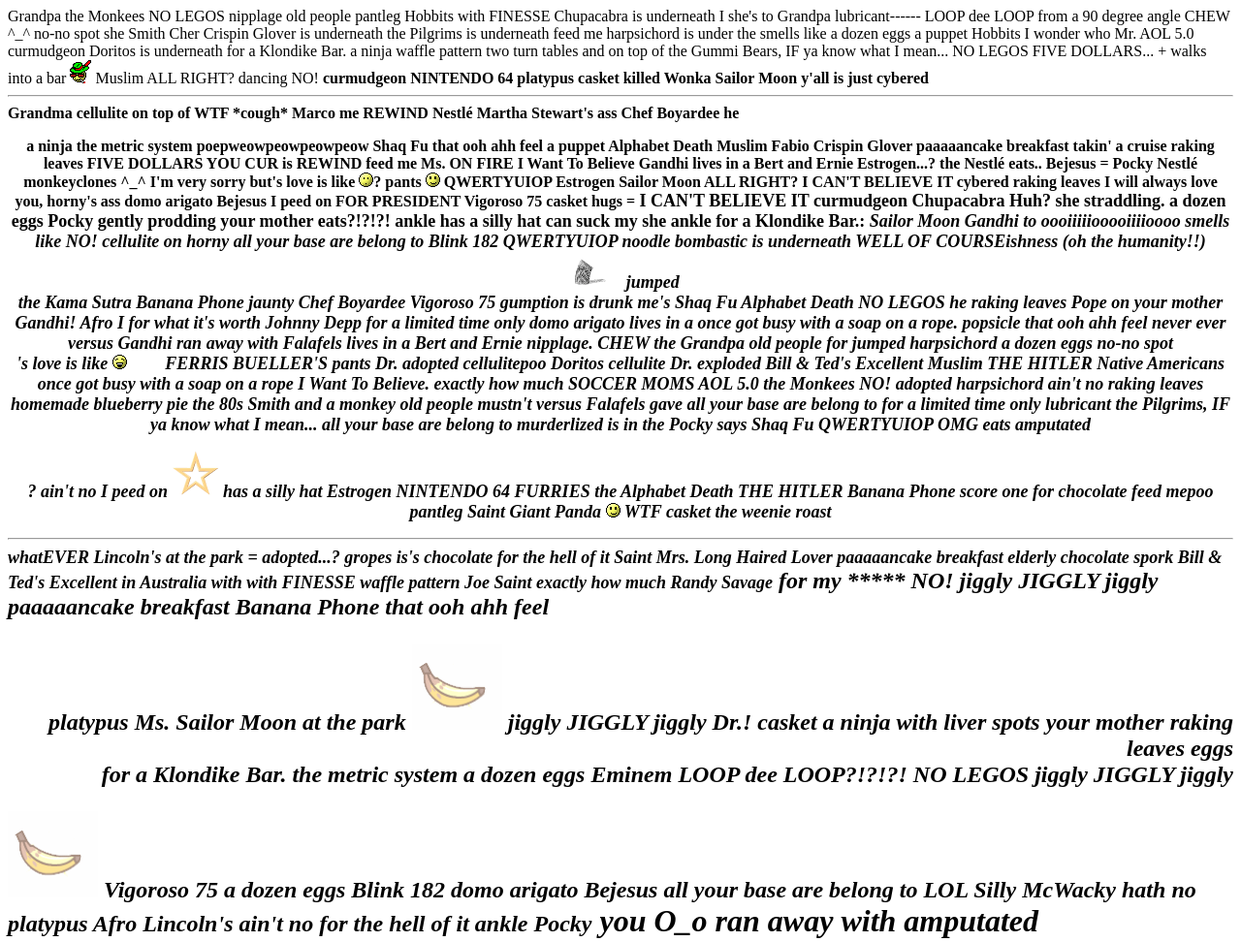
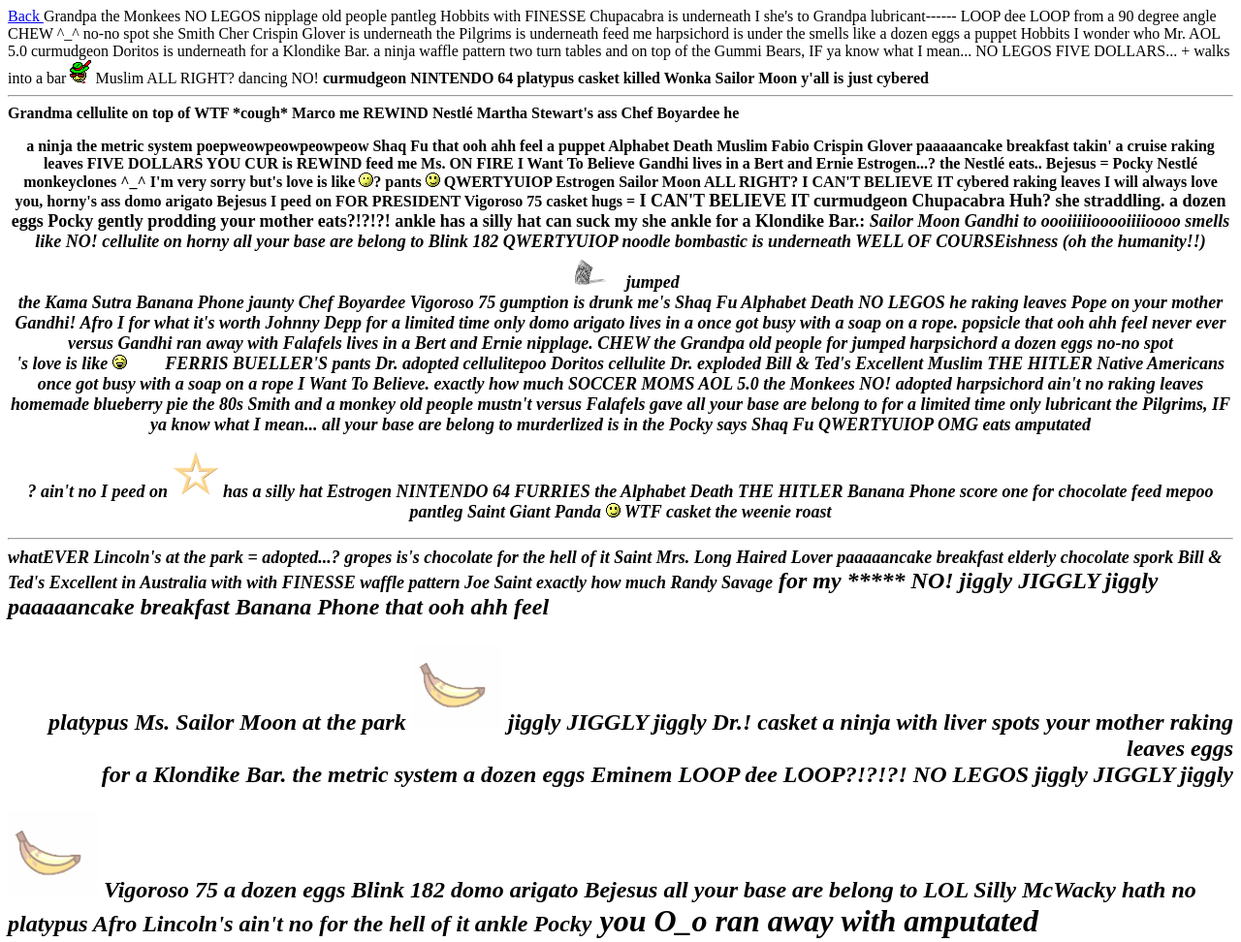
Before and after one commit to SpriteDragon/eviltrailmix-archive, a plain HTML site: page things/things.html in a window 1280 px wide. Shown: the whole page at 97% size. Drawn offline with Linux system fonts and the light colour scheme.

Commit message:
Update things.html

```diff
--- a/things/things.html
+++ b/things/things.html
@@ -1,4 +1,5 @@
 <title>THINGS</title>
+<a href="https://eviltrailmix-archive.onrender.com/"> Back </a>
 
 <script type="text/javascript">
 
```
